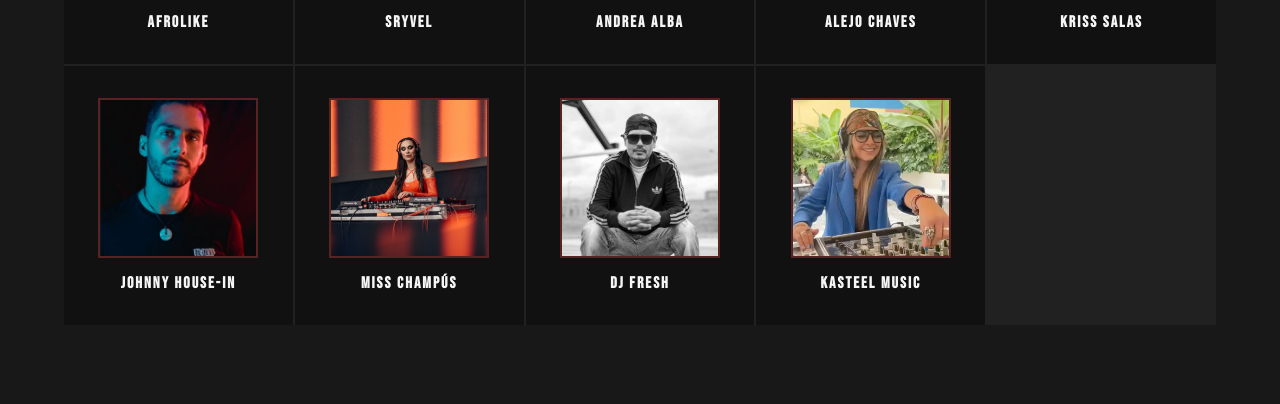
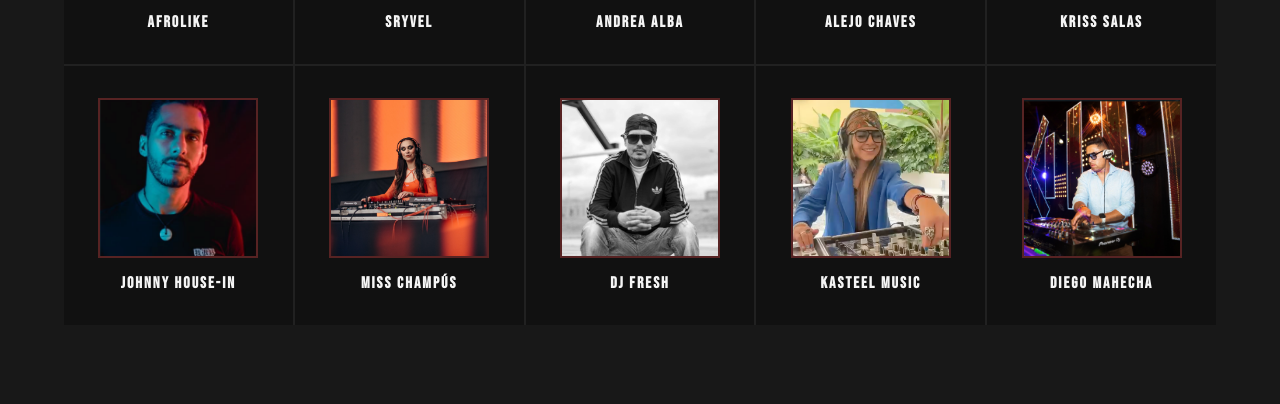
Before and after one commit to Asobares/clusterdj, a plain HTML site: page index.html in a window 1280 px wide. Shown: the part 4730-5134 px from the top of the page. Drawn offline with Linux system fonts and the light colour scheme; files whose address does not match are found by name.

Commit message:
agregar Diego Mahecha a miembros

```diff
--- a/index.html
+++ b/index.html
@@ -325,6 +325,12 @@
       </div>
       <h4>Kasteel Music</h4>
     </div>
+    <div class="member-card">
+      <div class="member-avatar">
+        <img src="/img/Djs/DiegoMahecha.png" alt="Diego Mahecha" style="width:100%; height:100%; object-fit:cover;">
+      </div>
+      <h4>Diego Mahecha</h4>
+    </div>
   </div>
 </section>
 
```
Also changed, not shown: img/Djs/DiegoMahecha.png (added), 1 other file.
